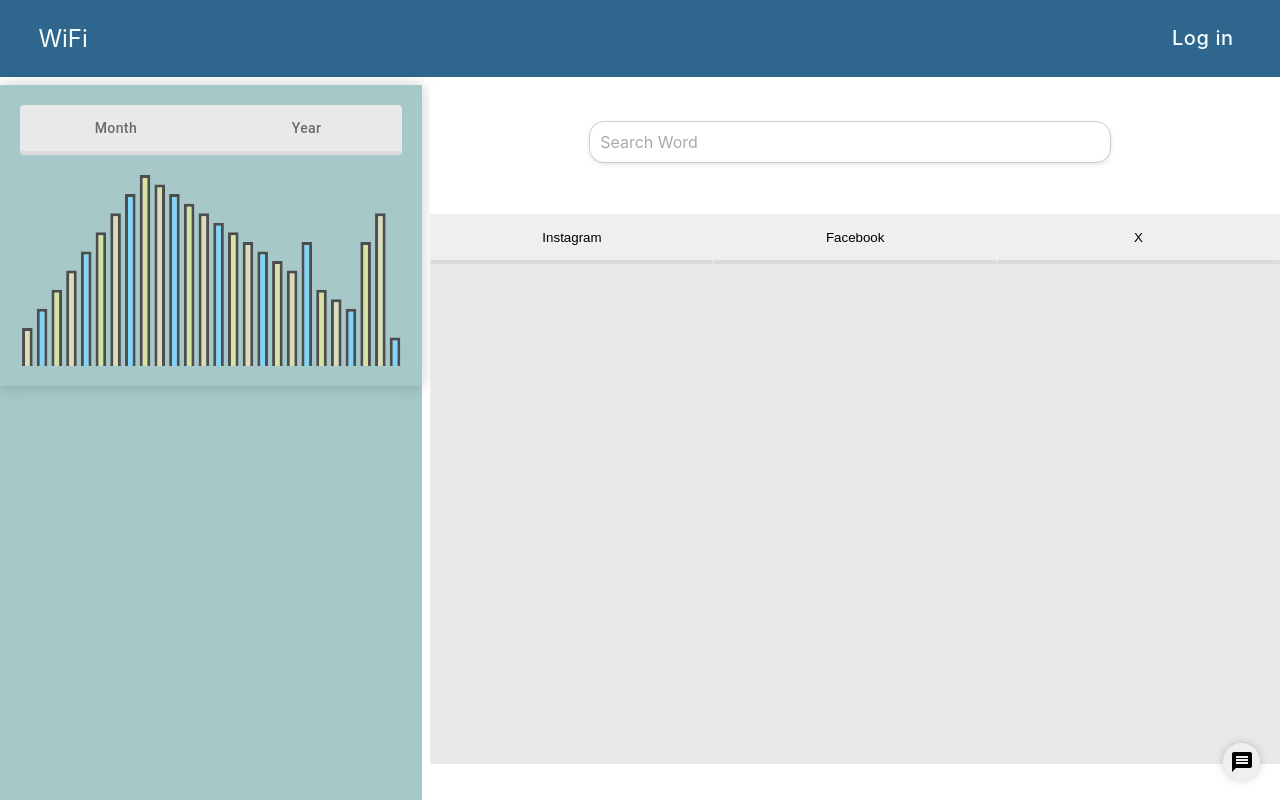
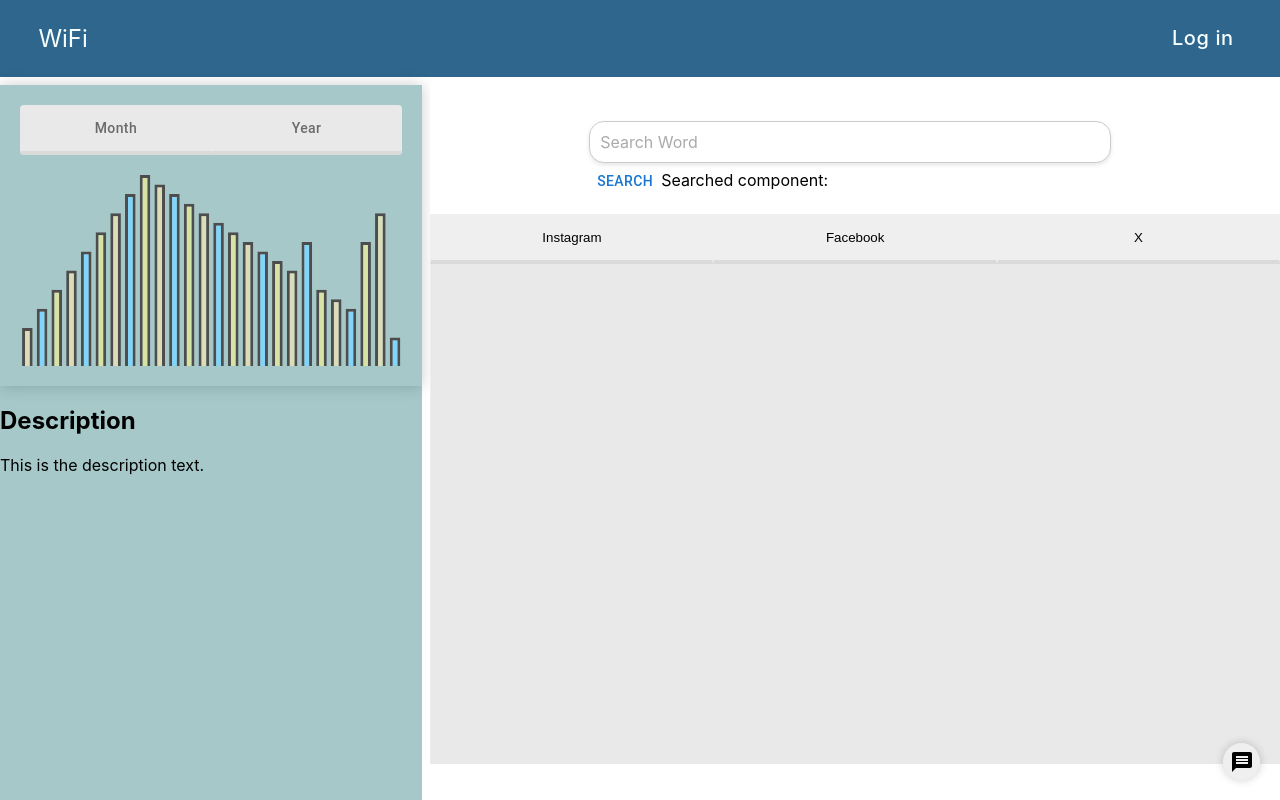
Before and after one commit to Wifi-G9/frontend, a React (Create React App) app in the folder g9frontend/: page / in a window 1280 px wide. Built offline with nearby package versions, Linux system fonts and the light colour scheme.

Commit message:
Add Description and SearchBar components
Signed-off-by: Marti Nicolae-Vlad <martinicolaevlad@gmail.com>

```diff
--- /dev/null
+++ b/g9frontend/src/components/Description/Description.tsx
@@ -0,0 +1,16 @@
+// Description.tsx
+import React from 'react';
+
+
+const DescriptionWord: React.FC= () => {
+    const descriptionText = "This is the description text."; // Replace with your desired text
+
+    return (
+        <div>
+            <h2>Description</h2>
+            <p>{descriptionText}</p>
+        </div>
+    );
+};
+
+export default DescriptionWord;
--- a/g9frontend/src/components/MainPage/MainPage.tsx
+++ b/g9frontend/src/components/MainPage/MainPage.tsx
@@ -10,15 +10,20 @@ import SearchBarComponent from "../SearchBar/SearchBar";
 import ToggleButton from "../ToggleButton/ToggleButton";
 import MessageIcon from '@mui/icons-material/Message';
 import SendUsAMessageButtonComponent from "../SendUsAMessageButton/SendUsAMessageButton";
-
+import DescriptionWord from "../Description/Description";
 import InstagramComponent from "../GetInsta/GetInsta";
 import GraphComponent from "../Graph/Graph";
 
 
 export const MainPage: React.FC = () => {
     const [selectedPlatform, setSelectedPlatform] = useState<string | null>(null);
-    const [theWord, setSearchTerm] = useState<string | null>(null);
     const [posts, setPosts] = useState<React.CElement<any, any>>();
+
+    const [theWord, setSearchTerm] = useState('');
+
+    const handleSearch = (searchTerm: string) => {
+        setSearchTerm(searchTerm);
+    };
 
     const handleSelect = (selectedButton: string): void => {
         setSelectedPlatform(selectedButton);
@@ -58,11 +63,14 @@ export const MainPage: React.FC = () => {
                     <div className="leftContainer">
                         <div className="GraphContainer">
                             <GraphComponent/>
+                            <DescriptionWord />
                         </div>
                     </div>
                     <div className="rightContainer">
                         <div className="searchBarContainer">
-                            <SearchBarComponent/>
+                            <SearchBarComponent onSearch={handleSearch}/>
+                                    Searched component: {theWord}
+
                         </div>
                         <div className="toggleGroupContainer">
                             <ToggleButtonGroup
--- a/g9frontend/src/components/SearchBar/SearchBar.tsx
+++ b/g9frontend/src/components/SearchBar/SearchBar.tsx
@@ -1,17 +1,33 @@
-import React from 'react';
+import React, {ChangeEvent, useState} from 'react';
 import Button from '@mui/material/Button';
 import './SearchBarStyle.css';
+interface SearchBarProps {
+    onSearch: (searchTerm: string) => void;
+}
 
-const SearchBarComponent: React.FC = () => {
-    const [text, setText] = React.useState('');
+const SearchBarComponent: React.FC<SearchBarProps> = ({onSearch}) => {
+
+
+    const [searchTerm, setSearchTerm] = useState('');
+
+    const handleInputChange = (e: ChangeEvent<HTMLInputElement>) => {
+            setSearchTerm(e.target.value);
+        };
+
+    const handleSearch = () => {
+            onSearch(searchTerm);
+        };
+
     return (
-        <input
+        <><input
             className='searchBar'
             type="text"
             placeholder="Search Word"
-            value={text}
-            onChange={(e) => setText(e.target.value)}
-        />
+            value={searchTerm}
+            onChange={handleInputChange}/>
+        <Button onClick={handleSearch}>
+            Search
+        </Button></>
     );
 };
 
```
